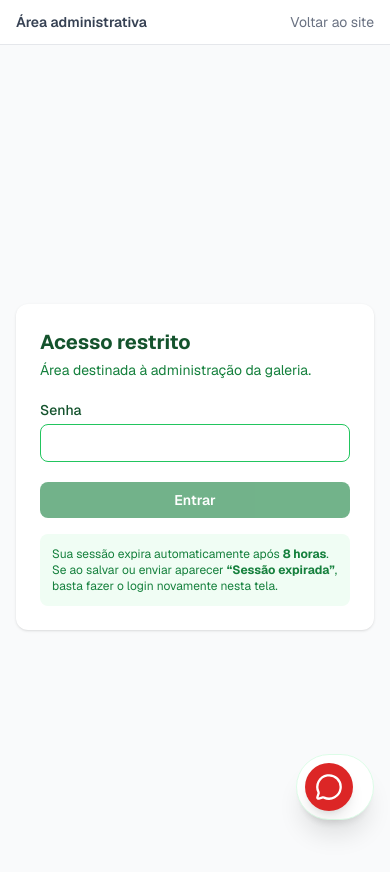
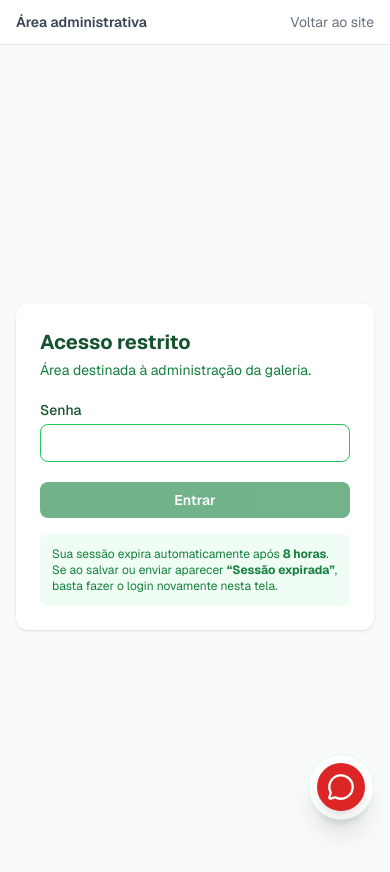
Before and after one commit to IGNDA/brigada, a Next.js app: page /admin in a window 390 px wide. Shown: the top 872 px of the page. Built offline with nearby package versions, Linux system fonts and the light colour scheme; no server answers.

Commit message:
fix: floating WhatsApp button removes extra right padding on mobile

```diff
--- a/src/components/floating-whatsapp.tsx
+++ b/src/components/floating-whatsapp.tsx
@@ -16,7 +16,7 @@ export default function FloatingWhatsApp() {
       className="fixed bottom-6 right-4 sm:right-6 z-40 group"
       aria-label={`Fale com a ${BRIGADE_CONFIG.name} no WhatsApp`}
     >
-      <div className="flex items-center gap-3 bg-white rounded-full shadow-xl p-2 pr-5 transition-all duration-300 hover:shadow-2xl hover:-translate-y-1 border border-forest-100">
+      <div className="flex items-center gap-3 bg-white rounded-full shadow-xl p-2 sm:pr-5 transition-all duration-300 hover:shadow-2xl hover:-translate-y-1 border border-forest-100">
         <button
           className="inline-flex h-12 w-12 items-center justify-center rounded-full bg-emergency-600 text-white shadow-lg transition-colors hover:bg-emergency-700"
           aria-label="Abrir WhatsApp"
```
